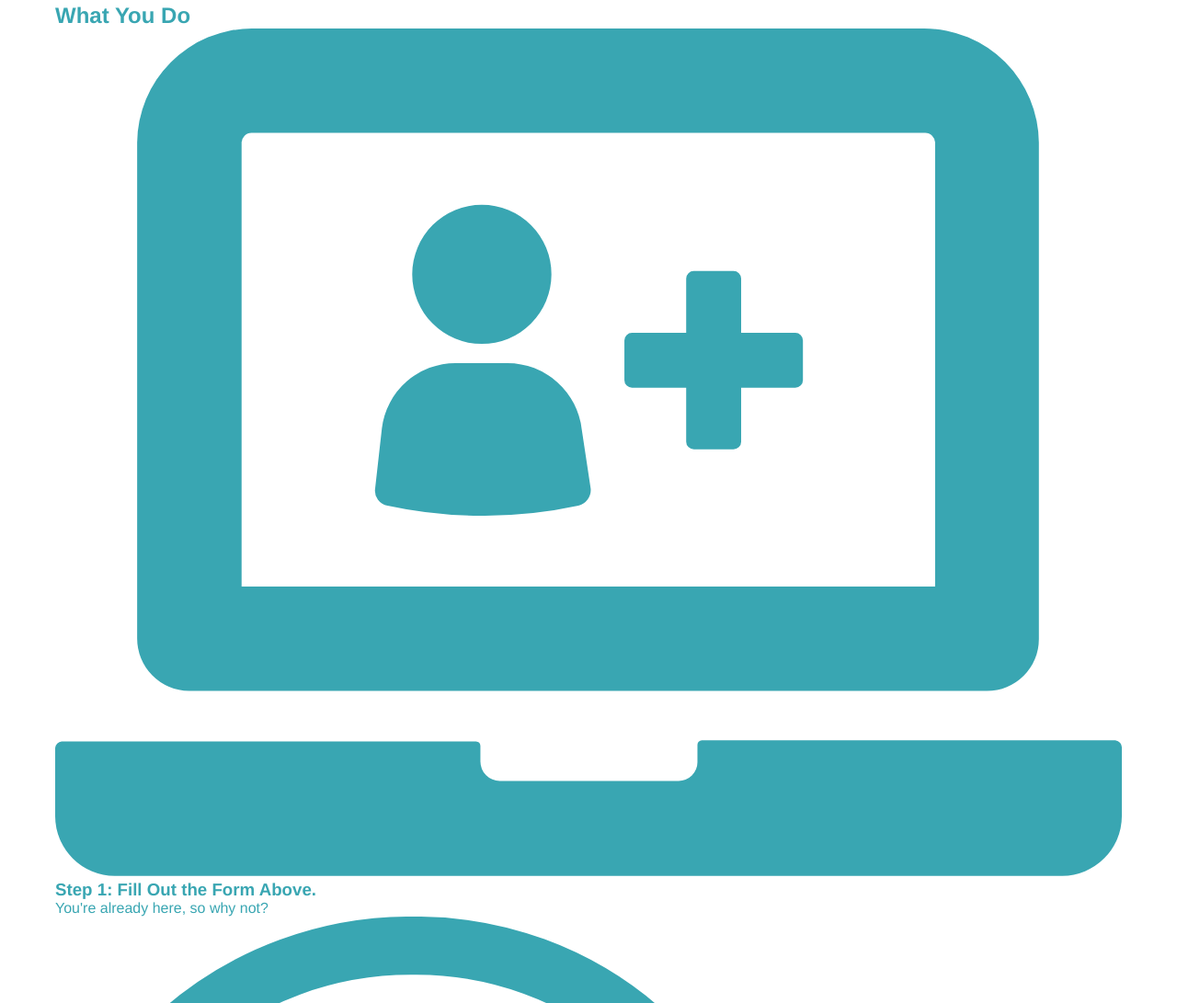
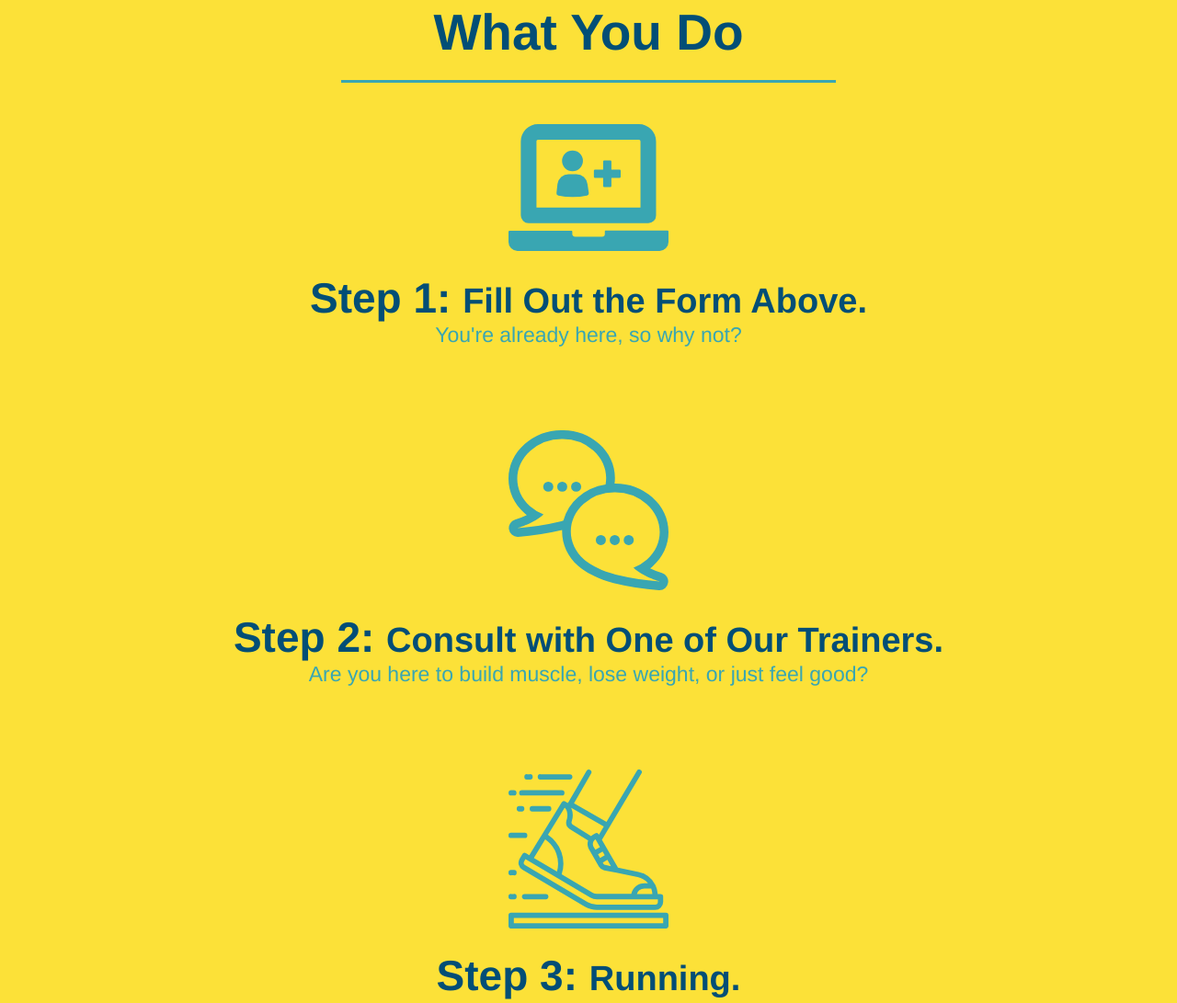
Before and after one commit to gemsjohn/run-buddy, a plain HTML site: page index.html in a window 1280 px wide. Shown: the part 1117-2208 px from the top of the page at 92% size. Drawn offline with Linux system fonts and the light colour scheme.

Commit message:
style what you do section

```diff
--- a/assets/css/style.css
+++ b/assets/css/style.css
@@ -102,15 +102,6 @@
   .intro {
       text-align: center;
   }
-  .intro h2 {
-      font-size: 55px;
-      color: #024e76;
-      margin-bottom: 35px;
-      padding: 0 100px 20px 100px;
-      border-bottom: 3px solid;
-      border-color: #fce138;
-      display: inline-block;
-  }
   .intro p {
       line-height: 1.7;
       color: #39a6b2;
@@ -118,3 +109,41 @@
       font-size: 20px;
       margin: 0 auto;
   }
+  .steps {
+      text-align: center;
+      background: #fce138;
+  }
+  .section-title {
+      font-size: 55px;
+      color: #024e76;
+      margin-bottom: 35px;
+      padding: 0 100px 20px 100px;
+      display: inline-block;
+      border-bottom: 3px solid;
+  }
+  .primary-border {
+      border-color: #fce138;
+  }
+
+  .secondary-border {
+      border-color: #39a6b2;
+  }
+  .steps div {
+      margin-bottom: 80px;
+  }
+  .steps img {
+      width: 15%;
+      margin: 10px 0;
+  }
+  .steps h3 {
+      color: #024e76;
+      font-size: 46px;
+      margin-top: 10px;
+  }
+  .steps p {
+      color: #39a6b2;
+      font-size: 23px;
+  }
+  .steps span {
+      font-size: 38px;
+  }
--- a/index.html
+++ b/index.html
@@ -67,7 +67,7 @@
 
         <!-- "what we do" section -->
         <section id="what-we-do" class="intro">
-            <h2>What We Do</h2>
+            <h2 class="section-title primary-border">What We Do</h2>
             <p>
                 butcher selfies chambray shabby chic gentrify readymade yr Echo Park XOXO Tumblr normcore Banksy direct trade Blue Bottle chillwave you probably haven't heard of them single-origin coffee Vice fanny pack fixie Odd Future Austin fingerstache pickled twee synth Wes Anderson Thundercats viral bitters flannel meggings narwhal Marfa Schlitz sustainable Intelligentsia umami deep v craft
             </p>
@@ -75,31 +75,31 @@
         </section>
 
         <!-- "what you do" section -->
-        <section id="what-you-do">
-            <h2>What You Do</h2>
+        <section id="what-you-do" class="steps">
+            <h2 class="section-title secondary-border">What You Do</h2>
 
             <div>
                 <!-- insert this img element -->
                 <img src="./assets/images/step-1.svg" alt="" />
-                <h3>Step 1: Fill Out the Form Above.</h3>
+            <h3>Step 1: <span>Fill Out the Form Above.</span></h3>
                 <p>You're already here, so why not?</p>
             </div>
 
             <div>
                 <img src="./assets/images/step-2.svg" alt="" />
-                <h3>Step 2: Consult with One of Our Trainers.</h3>
+                <h3>Step 2: <span>Consult with One of Our Trainers.</span></h3>
                 <p>Are you here to build muscle, lose weight, or just feel good?</p>
             </div>
 
             <div>
                 <img src="./assets/images/step-3.svg" alt="" />
-                <h3>Step 3: Get Running.</h3>
+                <h3>Step 3: <span>Running.</span></h3>
                 <p>Hit the ground running (literally) once your trainer lays out your plan./p>
             </div>
 
             <div>
                 <img src="./assets/images/step-4.svg" alt="" />
-                <h3>Step 4: See Results</h3>
+                <h3>Step 4: <span>Results</span></h3>
                 <p>Bi-weekly checkins with your trainer will keep you focus</p>
             </div>
         </section>
```
